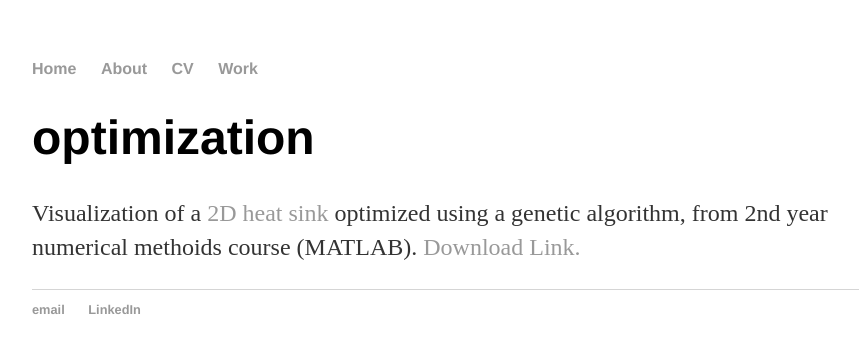
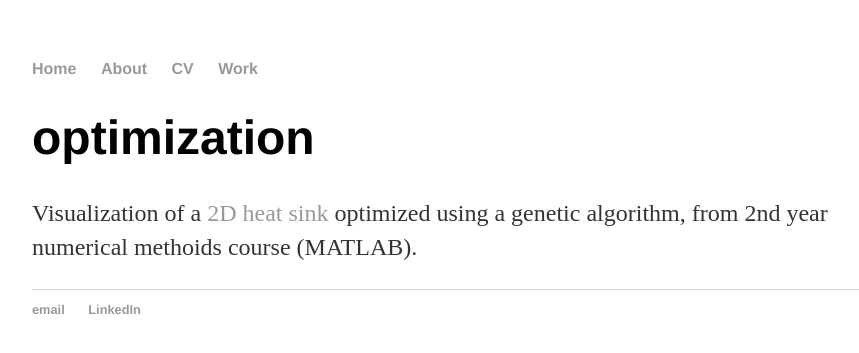
Before and after one commit to LurkingH0rr0r/LurkingH0rr0r.github.io, a Jekyll site: the page built from _posts/2019-09-04-optimization.md, in a window 1280 px wide. Shown: the top 353 px of the page, without its empty margins (160-1019 px from the left). Built offline with Jekyll 4.4.1, drawn with Linux system fonts in a browser that asks for light colours.

Commit message:
Update 2019-09-04-optimization.md

```diff
--- a/_posts/2019-09-04-optimization.md
+++ b/_posts/2019-09-04-optimization.md
@@ -3,4 +3,4 @@ layout: post
 title: "optimization"
 date: 2019-09-04
 ---
-Visualization of a [2D heat sink](https://docs.google.com/viewer?url=https://github.com/Patrick-Shorey/Patrick-Shorey.github.io/raw/master/pdfs/heatsink.pdf) optimized using a genetic algorithm, from 2nd year numerical methoids course (MATLAB). [Download Link.](https://github.com/Patrick-Shorey/Patrick-Shorey.github.io/blob/master/pdfs/heatsink.pdf)
+Visualization of a [2D heat sink](https://docs.google.com/viewer?url=https://github.com/Patrick-Shorey/Patrick-Shorey.github.io/raw/master/pdfs/heatsink.pdf) optimized using a genetic algorithm, from 2nd year numerical methoids course (MATLAB).
```
